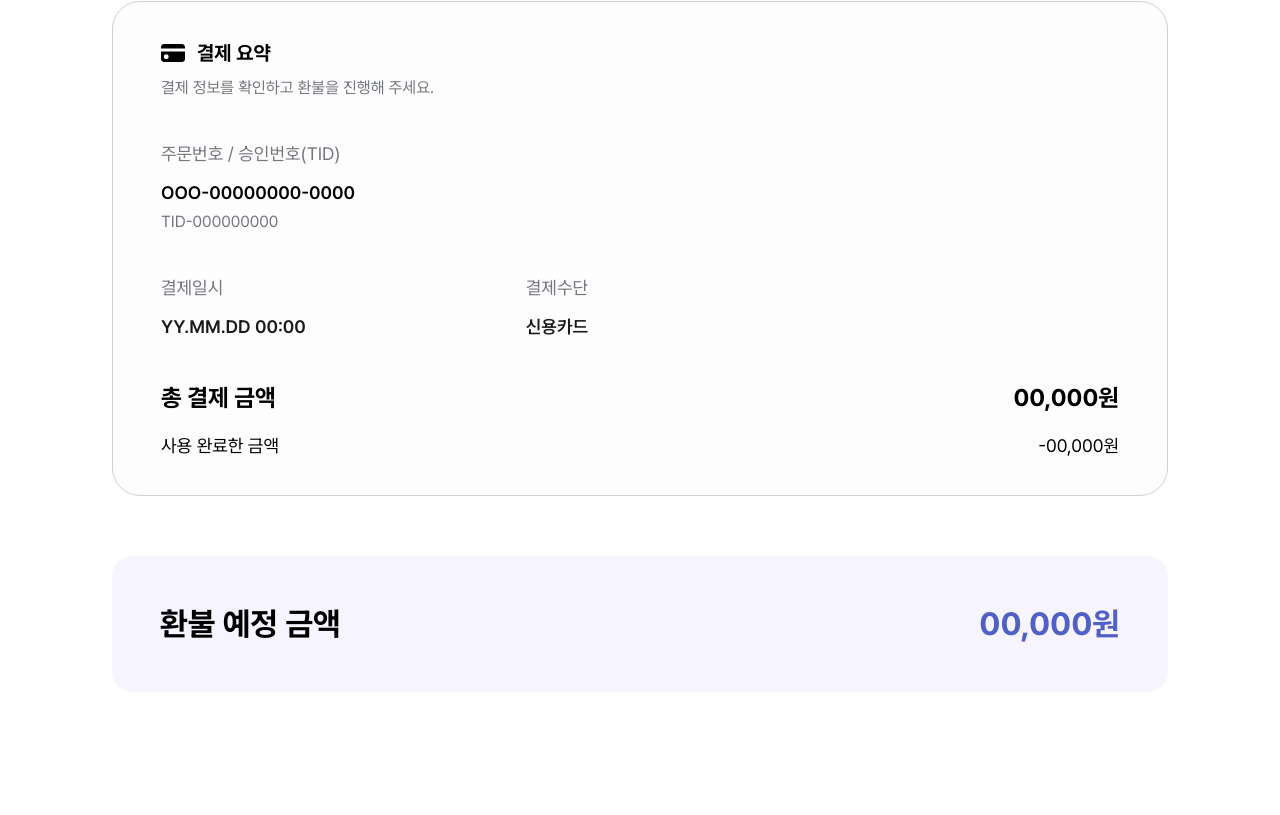
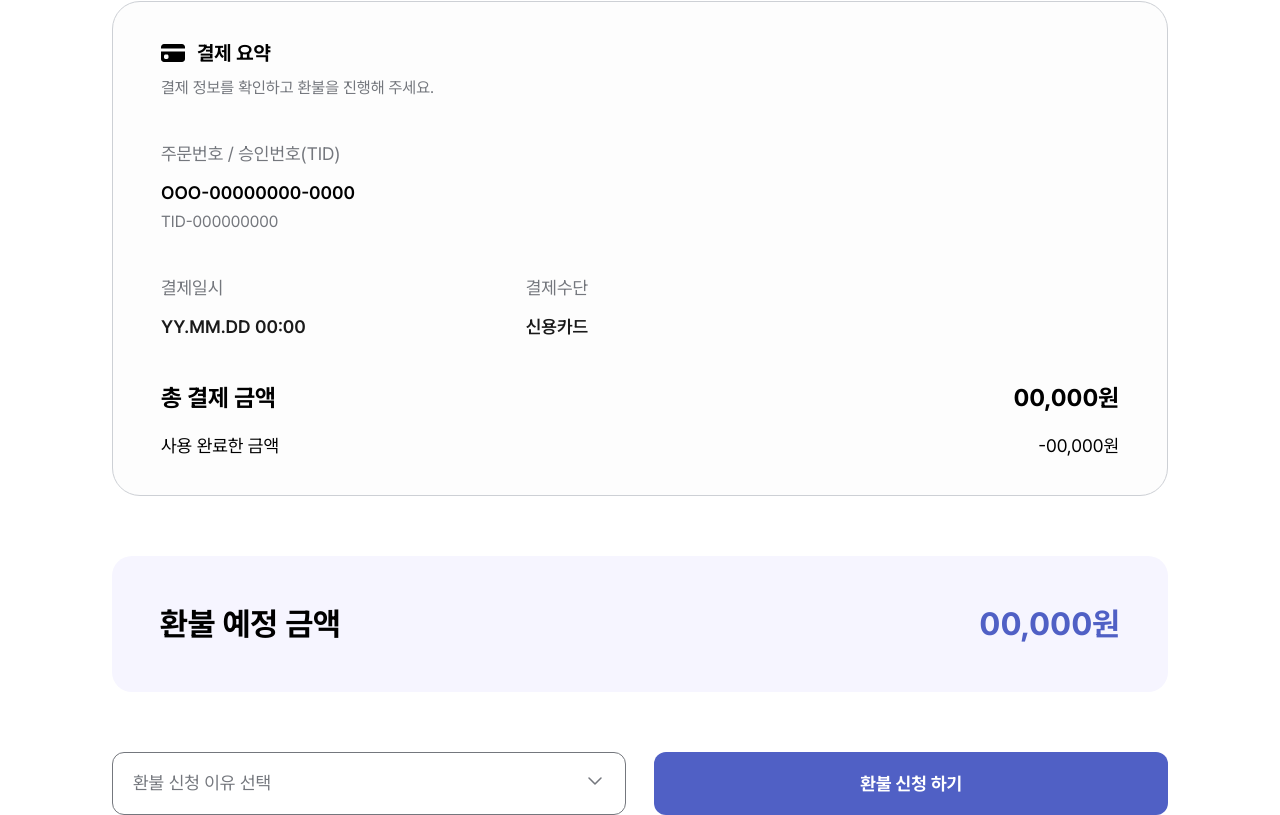
Before and after one commit to Teamie71/folioo-front, a Next.js app: page /invoice/refund in a window 1280 px wide. Shown: the part 235-1050 px from the top of the page. Before the commit the page ends 927 px from the top, so only its background shows below. Built offline with nearby package versions, Linux system fonts and the light colour scheme.

Commit message:
✨ Feat: 환불 신청 페이지 - 환불 예정 금액, 신청 버튼 구현

```diff
--- a/src/app/invoice/refund/page.tsx
+++ b/src/app/invoice/refund/page.tsx
@@ -104,6 +104,36 @@ export default function InvoiceRefundPage() {
         <span>환불 예정 금액</span>
         <span className='text-[#5060C5]'>00,000원</span>
       </div>
+
+      {/* 환불 신청 이유, 신청 */}
+      <div className='flex w-full justify-between'>
+        <div className='rounded-[0.75rem] border border-[#74777D] py-[1rem] pr-[1.125rem] pl-[1.25rem]'>
+          <button className='flex w-full cursor-pointer gap-[19.5rem] border-none bg-transparent'>
+            <span className='text-[1.125rem] text-[#74777D]'>
+              환불 신청 이유 선택
+            </span>
+            <svg
+              xmlns='http://www.w3.org/2000/svg'
+              width='24'
+              height='24'
+              viewBox='0 0 24 24'
+              fill='none'
+            >
+              <path
+                d='M6 9L12 15L18 9'
+                stroke='#74777D'
+                strokeWidth='1.5'
+                strokeLinecap='round'
+                strokeLinejoin='round'
+              />
+            </svg>
+          </button>
+        </div>
+
+        <div className='cursor-pointer rounded-[0.75rem] bg-[#5060C5] px-[12.875rem] py-[1.125rem] text-[1.125rem] font-bold text-[#ffffff]'>
+          환불 신청 하기
+        </div>
+      </div>
     </div>
   );
 }
```
